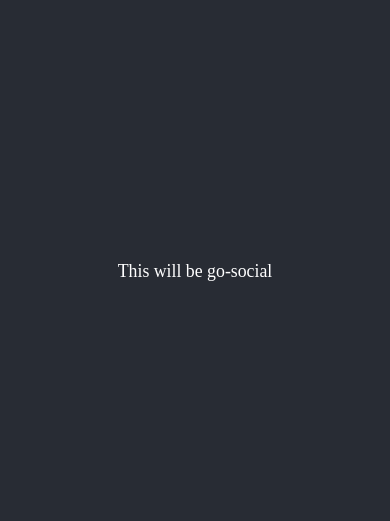
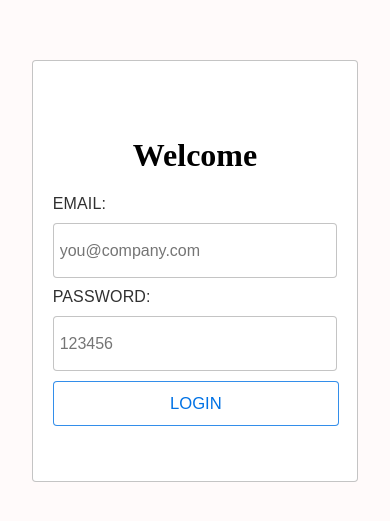
Before and after one commit to light-200/go-social, a React (Create React App) app: page / in a window 390 px wide. Shown: the part 151-672 px from the top of the page. Built offline with nearby package versions, Linux system fonts and the light colour scheme.

Commit message:
Login & Signup layout

```diff
--- a/src/App.css
+++ /dev/null
@@ -1,38 +0,0 @@
-.App {
-  text-align: center;
-}
-
-.App-logo {
-  height: 40vmin;
-  pointer-events: none;
-}
-
-@media (prefers-reduced-motion: no-preference) {
-  .App-logo {
-    animation: App-logo-spin infinite 20s linear;
-  }
-}
-
-.App-header {
-  background-color: #282c34;
-  min-height: 100vh;
-  display: flex;
-  flex-direction: column;
-  align-items: center;
-  justify-content: center;
-  font-size: calc(10px + 2vmin);
-  color: white;
-}
-
-.App-link {
-  color: #61dafb;
-}
-
-@keyframes App-logo-spin {
-  from {
-    transform: rotate(0deg);
-  }
-  to {
-    transform: rotate(360deg);
-  }
-}
--- a/src/App.js
+++ b/src/App.js
@@ -1,4 +1,3 @@
-import './App.css';
 
 function App() {
   return (
--- a/src/index.css
+++ b/src/index.css
@@ -8,3 +8,52 @@ code {
   font-family: source-code-pro, Menlo, Monaco, Consolas, 'Courier New',
     monospace;
 }
+
+
+.materialInput{
+  padding: 8.5px 6px;
+  height: 55px;
+  box-sizing: border-box;
+  width: 32ch;
+  border-radius: 4px;
+  border: solid 1px rgba(0, 0, 0, 0.23);
+  font-size: 1em;
+  display: block;
+  margin:10px;
+  color:#1e1e1ebf;
+}
+
+.materialInput:focus{
+  outline: none;
+  border: solid 2px rgb(0, 114, 229);
+}
+
+.materialLabel{
+  display: block;
+  font-weight: 500;
+  letter-spacing: 0.01em;
+  text-transform: uppercase;
+  color: #1e1e1eeb;
+  font-family: sans-serif;
+  padding-left: 10px;
+}
+
+.materialButton{
+  height: 45px;
+  border: solid 1px rgba(0, 0, 0, 0.23);
+  background-color: white;
+  color:rgb(0, 114, 229);
+  padding: 5px;
+  width: 94%;
+  border-radius: 4px;
+  margin-left: 10px;
+  font-size: 1.04em;
+  text-transform: uppercase;
+  cursor: pointer;
+  border: solid 1px rgba(0, 114, 229, 0.801);
+}
+
+.materialButton:hover{
+  color:rgba(0, 114, 229, 0.801);
+  border:solid 1px rgb(0, 114, 229);
+}
--- a/src/index.js
+++ b/src/index.js
@@ -1,12 +1,12 @@
 import React from 'react';
 import ReactDOM from 'react-dom';
 import './index.css';
-import App from './App';
+import Login from './pages/Login';
 
 
 ReactDOM.render(
   <React.StrictMode>
-    <App />
+    <Login />
   </React.StrictMode>,
   document.getElementById('root')
 );
--- /dev/null
+++ b/src/pages/Login/index.js
@@ -0,0 +1,34 @@
+import React,{useState} from 'react'
+import styles from './login.module.css';
+
+export default function Signup() {
+
+    const [form,setForm] = useState({email:'',password:''});
+
+    const handleSubmit = (e)=>{
+        e.preventDefault();
+    }
+
+    const handleChange = (e)=>{
+        const {name,value} = e.target;
+        setForm((p)=>({...p,[name]:value}));
+    }
+
+    return (
+        <div className={styles.page}>
+            <div className={styles.container}>
+                <span  className={styles.img}>
+                    <img src="sd" alt="adad"/>
+                </span>
+                <form onSubmit={handleSubmit} className={styles.form}>
+                    <h1 style={{textAlign:"center"}}>Welcome</h1>
+                    <label htmlFor="name" className="materialLabel">Email:</label>
+                    <input type="text" name="email" placeholder="you@company.com" className="materialInput" value={form.email}  onChange={handleChange}  />
+                    <label htmlFor="name" className="materialLabel">Password:</label>
+                    <input type="text" name="password" placeholder="123456" className="materialInput" value={form.password}  onChange={handleChange}  />
+                    <button type="submit" className="materialButton">Login</button>
+                </form>
+            </div>
+        </div>
+    )
+}
--- /dev/null
+++ b/src/pages/Login/login.module.css
@@ -0,0 +1,31 @@
+.page{
+    height: 100vh;
+    background-color: snow;
+    display: grid;
+    place-items: center;
+}
+
+.container{
+    height: 400px;
+    width: 50vw;
+    border: solid 1px black;
+    padding: 10px 10em;
+    border: solid 1px rgba(0, 0, 0, 0.23);
+    border-radius: 4px;
+    display: flex;
+    justify-content: space-between;
+    align-items: center;
+    background-color:white;
+}
+
+
+@media only screen and (max-width: 600px) {
+    .img {
+      display: none;
+    }
+
+    .container{
+        padding:10px;
+        width: auto;
+    }
+  }
--- /dev/null
+++ b/src/pages/Signup/signup.module.css
@@ -0,0 +1,31 @@
+.page{
+    height: 100vh;
+    background-color: snow;
+    display: grid;
+    place-items: center;
+}
+
+.container{
+    height: 400px;
+    width: 50vw;
+    border: solid 1px black;
+    padding: 10px 10em;
+    border: solid 1px rgba(0, 0, 0, 0.23);
+    border-radius: 4px;
+    display: flex;
+    justify-content: space-between;
+    align-items: center;
+    background-color:white;
+}
+
+
+@media only screen and (max-width: 600px) {
+    .img {
+      display: none;
+    }
+
+    .container{
+        padding:10px;
+        width: auto;
+    }
+  }
```
Also changed, not shown: src/pages/Signup/index.js (added, +36 -0 lines), src/pages/login.js (deleted), src/pages/signup.js (deleted).
